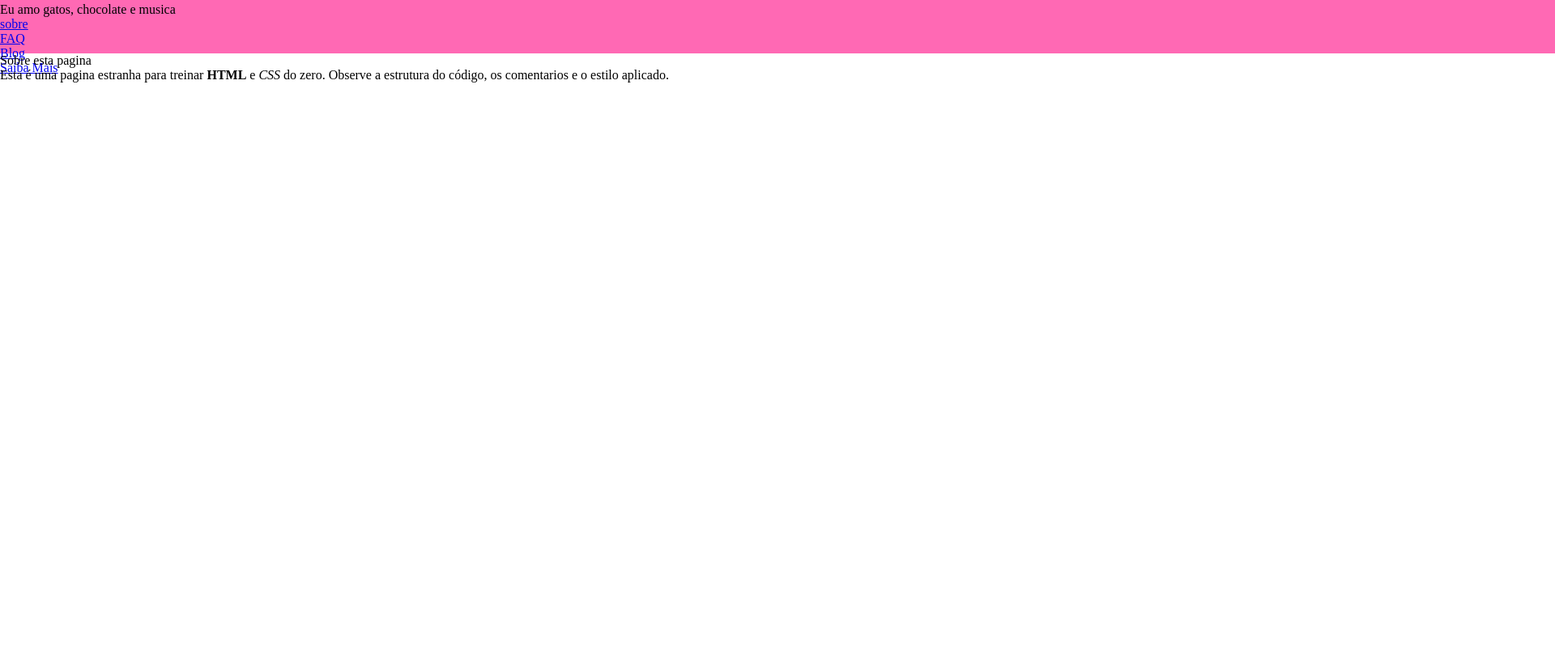
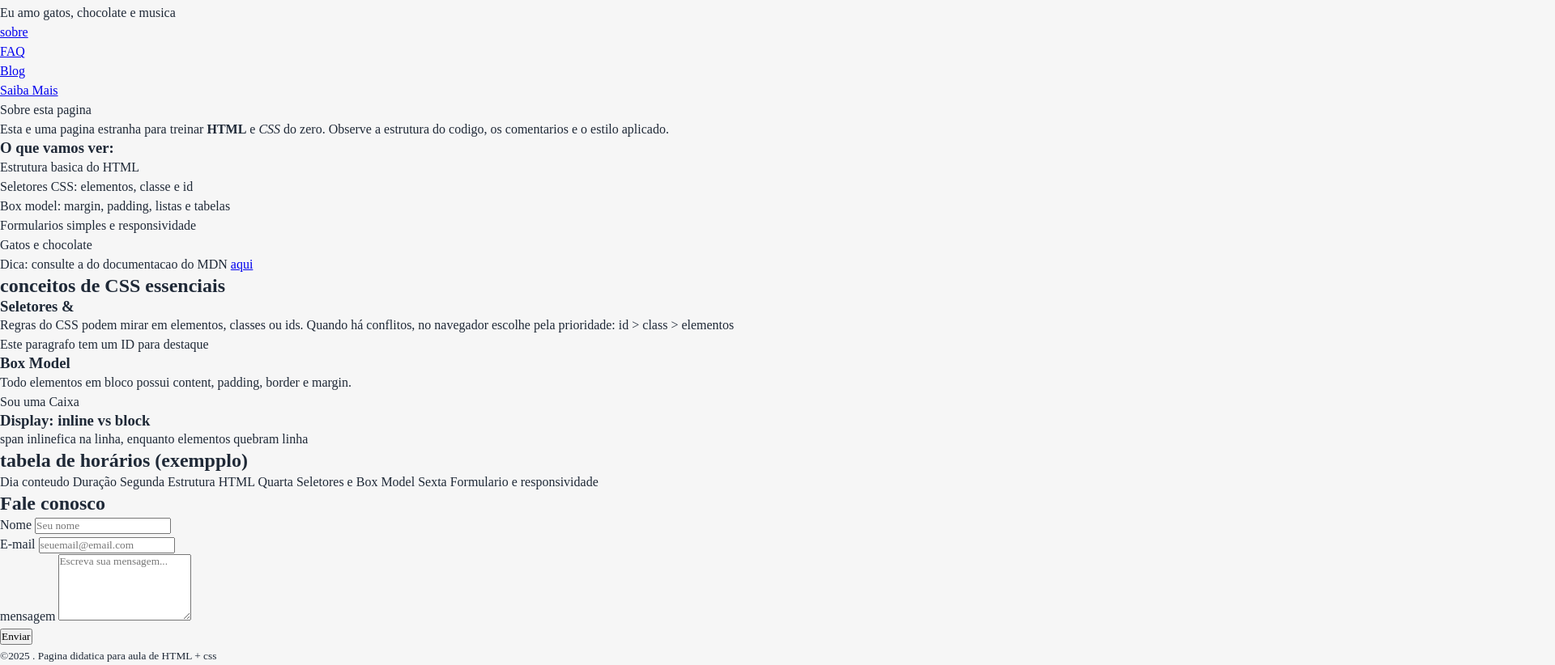
Before and after one commit to tchindjiarufina/HTML-CSS, a plain HTML site: page HTML e CSS/index.html in a window 1280 px wide. Shown: the part 34-856 px from the top of the page at 81% size, 1920 px wide, since content can reach past the window. Before the commit the page ends 800 px from the top, so only its background shows below. Drawn offline with Linux system fonts and the light colour scheme.

Commit message:
HTML-CSS

```diff
--- a/HTML e CSS/index.html
+++ b/HTML e CSS/index.html
@@ -9,12 +9,11 @@
 </head>
 
 <body>
-    <header class="topo" <img
-        src="https://br.freepik.com/fotos-gratis/fotografia-em-close-up-de-um-gato-roxo-abracando-e-lambendo-o-outro-isolado-em-uma-parede-branca_13535714.htm#fromView=search&page=1&position=8&uuid=f9200efa-4dbc-47ef-aff7-48b6df0fc0e3&query=gatos"
+    <header class="topo" <img src="https://www.google.com/url?sa=i&url=https%3A%2F%2Fjovempan.com.br%2Fedicase%2F7-racas-de-gato-com-filhotes-muito-fofos.html&psig=AOvVaw0ZyTVUdD9BPhqXnkKC6YVU&ust=1756316495984000&source=images&cd=vfe&opi=89978449&ved=0CBUQjRxqFwoTCOCjpJiDqY8DFQAAAAAdAAAAABAE
         alt="">
 
         <h1>HTML + CSS: FUNDAMENTOS</h1>
-        <P class="subtitle">Eu amo gatos, chocolate e musica</P>
+        <P class=" subtitle">Eu amo gatos, chocolate e musica</P>
         <nav aria-label="Pesquise aqui">
             <ul class="menu">
                 <li><a href="#sobre">sobre</a></li>
@@ -31,11 +30,93 @@
     </header>
     <main class="gatos">
         <section id="sobre" class="card" <h2>Sobre esta pagina</h2>
-            <p>Esta é uma pagina estranha para treinar <strong>HTML</strong> e <em> CSS </em> do zero. Observe a
-                estrutura do código, os comentarios e o estilo aplicado. </p>
+            <p>Esta e uma pagina estranha para treinar <strong>HTML</strong> e <em> CSS </em> do zero. Observe a
+                estrutura do codigo, os comentarios e o estilo aplicado. </p>
+            <h3> O que vamos ver:</h3>
+            <ul>
+                <li>Estrutura basica do HTML</li>
+                <li>Seletores CSS: elementos, classe e id</li>
+                <li>Box model: margin, padding, listas e tabelas</li>
+                <li>Formularios simples e responsividade</li>
+                <li>Gatos e chocolate</li>
+            </ul>
+            <p>Dica: consulte a do documentacao do MDN
+                <a href="https://developer.mozilla.org/pt-BR/" target="_blank">aqui</a>
+            </p>
+
 
         </section>
+        <section id="destaque" classe="card">
+            <h2>conceitos de CSS essenciais</h2>
+            <article class="caixa">
+                <h3>Seletores &amp;</h3>
+                <p>Regras do CSS podem mirar em elementos, classes ou ids.
+                    Quando há conflitos, no navegador escolhe pela prioridade:
+                    id > class > elementos
+                </p>
+                <p id="conteudo">Este paragrafo tem um ID para destaque</p>
+            </article>
+            <article class="caixa">
+                <h3>Box Model</h3>
+                <p>Todo elementos em bloco possui content, padding, border e margin.</p>
+                <div class="Box Model-demo">Sou uma Caixa</div>
+            </article>
+            <article class="caixa">
+                <h3>Display: inline vs block</h3>
+                <p><span class="tag-inline">span inline</span>fica na linha, enquanto elementos quebram linha
+                </p>
+            </article>
+        </section>
+        <!--Secao Tabela-->
+        <section id="tabela" class="card">
+            <h2>tabela de horários (exempplo)</h2>
+            <thead>
+                <tr>
+                    <th>Dia</th>
+                    <th>conteudo</th>
+                    <th>Duração</th>
+                </tr>
+            </thead>
+            <tbody>
+                <tr|>
+                    <td>Segunda</td>
+                    <td>Estrutura HTML</td>
+                </tr>
+                <tr>
+                    <td>Quarta</td>
+                    <td>Seletores e Box Model</td>
+                </tr>
+                <td>Sexta</td>
+                <td>Formulario e responsividade</td>
+            </tr>
+            </tbody>
+        </table>
 
+        </section>
+        <!--Secao Formulario-->
+        <section id="contato" calss="card">
+            <h2>Fale conosco</h2>
+            <form action="#" class="Formulario" method="post">
+                <div class="grupo">
+                <label for="nome">Nome</label>
+                <input type="text" id="Nome" name="nome" placeholder="Seu nome"
+                required>
+                </div>
+                <div class="grupo"
+                <label for="email">E-mail</label>
+                <input type="email" id="email" name="email" placeholder="seuemail@email.com" required>
+            </div>
+            <div class="grupo">
+                <label for="mensagem">mensagem</label>
+                <textarea id="mensagem" name="mensagem" rows="5" placeholder="Escreva sua mensagem..."></textarea>
+            </div>
+            <button type="submit">Enviar</button>
+            </form>
+        </section>
+    </main>
+    <!--Rodapé-->
+    <footer class="Rodapé">
+        <small>&copy;2025 . Pagina didatica para aula de HTML + css</small>
+    </footer>
 </body>
-
 </html>
--- a/HTML e CSS/style.css
+++ b/HTML e CSS/style.css
@@ -3,12 +3,84 @@
     padding: 0;
     box-sizing: border-box;
     font-family: 'Times New Roman', Times, serif;
+}
+html, body {
+    height: 100%;
+}
 
+body {
+  font-family: system-ui, -apple-system, BlinkMacSystemFont, 'Segoe UI', Roboto, Oxygen, Ubuntu, Cantarell, 'Open Sans', 'Helvetica Neue', sans-serif;
+  line-height: 1.5;
+  background: #f6f6f6;
+  color: #1f2937;
+}
+:root {
+    --cor-primaria: #0ea5e9;
+    --cor-primaria: #f59e0b;
+    --fundo-card: #ffffff;
+    --bord-card: #e5e7eb;
+    --fundo-tabela: #f1f5f9;
 }
 
 
+h1,
+h2,
+h3{
+    line-height: 1.2;
+
+
+    h1{
+      font-size:2rem:;
+      margin: 02rem 0;
+
+    }
+
+
+h2{
+    font- size: 1.5rem;
+    margin:0.5;
+}
+    h3{
+
+       }
+
+
+
+
+
+a{
+    color: var (primaria--cor);
+    text-decoration:none;
+}
+a:hover
+a:focus
+  text:underline;
+
+  a acttive { opacity:0.8;
+
+  }
 .topo{
-    width: 2000px;
-    height: 100px;
-    background-color: hotpink;
+    padding: 1rem;
+    text-align: center;
+    background: linear-gradiente (180deg,rgba(14,165,233,0.15),transparent);
+
 }
+.Logo{
+    width: 120px;
+    height:60PX;
+    background:var(--cor-primaria);
+    color: var(--cor-primaria);
+    display: flex;
+    align-items: center;
+    justify-content: center;
+    font-weight: 700;
+    letter-spacing: 1px;
+    border-radius:6px;
+    margin:0 auto 0.5rem;
+}
+.subtitulo{
+    color:#475569;
+    margin-top: 0;
+
+}
+}
```
